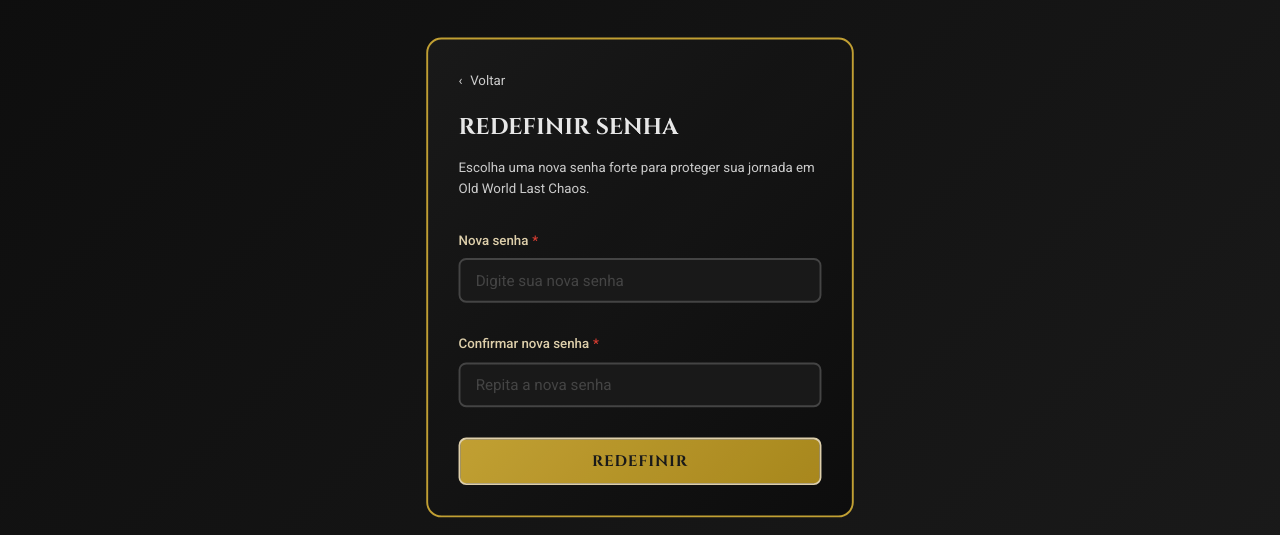
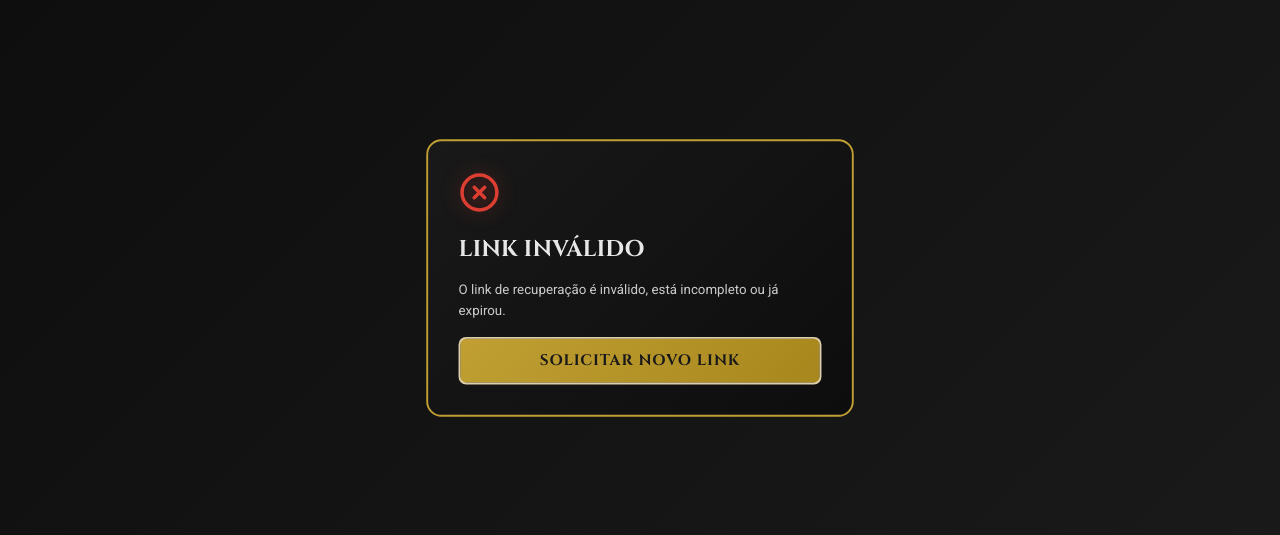
Before and after one commit to jesercaceres/lastchaos_website, a React (Vite) app: page /recovery in a window 1280 px wide. Shown: the part 183-718 px from the top of the page. Built offline with nearby package versions, Linux system fonts and the light colour scheme.

Commit message:
feat: Implement password recovery flow, authentication context, and related UI components.

```diff
--- a/src/features/forgot-password/components/ForgotPasswordForm.tsx
+++ b/src/features/forgot-password/components/ForgotPasswordForm.tsx
@@ -3,6 +3,7 @@ import ReCAPTCHA from 'react-google-recaptcha'
 import styled from 'styled-components'
 import { Link, useNavigate } from 'react-router-dom'
 import { Input, Button, Card, ErrorMessage, SuccessMessage, Captcha } from '../../../shared/components/ui'
+import { api } from '../../../shared/services/api' // 1. Importamos o nosso garçom (Axios)
 
 const StyledCard = styled(Card)`
   max-width: 500px;
@@ -10,7 +11,7 @@ const StyledCard = styled(Card)`
   border: 2px solid ${({ theme }) => theme.colors.gold};
   margin: 0 auto;
   padding: ${({ theme }) => theme.spacing.xl};
-  animation: fadeIn 0.5s ease-out; /* Animação definida no GlobalStyle.ts */
+  animation: fadeIn 0.5s ease-out;
 
   @media (max-width: ${({ theme }) => theme.breakpoints.mobile}) {
     padding: ${({ theme }) => theme.spacing.lg};
@@ -90,32 +91,45 @@ const SuccessIconWrapper = styled.div`
 
 export const ForgotPasswordForm: React.FC = () => {
   const navigate = useNavigate()
-  const [email, setEmail] = useState('')
+
+  const [identifier, setIdentifier] = useState('')
   const [isLoading, setIsLoading] = useState(false)
   const [error, setError] = useState<string | null>(null)
   const [isSubmitted, setIsSubmitted] = useState(false)
+  const [successMessage, setSuccessMessage] = useState('')
+
   const [captchaToken, setCaptchaToken] = useState<string | null>(null)
   const captchaRef = useRef<ReCAPTCHA>(null)
 
   const handleSubmit = async (e: React.FormEvent) => {
     e.preventDefault()
+
+    // Validação básica
+    if (!identifier.trim()) {
+      setError("Por favor, informe o seu E-mail ou ID de Utilizador.")
+      return
+    }
+
     if (!captchaToken) {
       setError("Por favor, resolva o desafio de segurança.")
       return
     }
+
     setError(null)
     setIsLoading(true)
 
     try {
-      // Simulação de API
-      await new Promise(resolve => setTimeout(resolve, 1500))
+      const response = await api.post('/auth/forgot-password', { identifier })
 
-      // Exemplo de erro para teste de reset do captcha
-      if (email === 'erro@gmail.com') throw new Error("Serviço temporariamente indisponível.")
-
+      setSuccessMessage(response.data.message)
       setIsSubmitted(true)
     } catch (err: any) {
-      setError(err.message || 'Erro ao processar solicitação.');
+      if (err.response && err.response.data && err.response.data.message) {
+        setError(err.response.data.message)
+      } else {
+        setError('Erro ao processar solicitação. Tente novamente mais tarde.')
+      }
+
       captchaRef.current?.reset();
       setCaptchaToken(null);
     } finally {
@@ -137,11 +151,12 @@ export const ForgotPasswordForm: React.FC = () => {
           </svg>
         </SuccessIconWrapper>
 
-        <CardTitle>E-MAIL ENVIADO</CardTitle>
+        <CardTitle>SOLICITAÇÃO ENVIADA</CardTitle>
 
         <SuccessMessage>
-          As instruções de recuperação de senha foram enviadas para o endereço
-          <strong> {email}</strong>. Por favor, verifique sua caixa de entrada e siga as orientações.
+          {successMessage}
+          <br /><br />
+          Por favor, verifique a sua caixa de entrada (e a pasta de spam) e siga as orientações.
         </SuccessMessage>
 
         <Button onClick={() => navigate('/login')} fullWidth size="medium">
@@ -157,16 +172,17 @@ export const ForgotPasswordForm: React.FC = () => {
         <BackLink to="/login"><span>‹</span> Voltar</BackLink>
       </TopNav>
 
-      <CardTitle>Redefinir Sua Senha</CardTitle>
-      <CardSubtitle>Insira o endereço de e-mail da sua conta para receber instruções de redefinição.</CardSubtitle>
+      <CardTitle>Recuperar Senha</CardTitle>
+
+      <CardSubtitle>Insira o seu E-mail ou ID de Utilizador da sua conta para receber as instruções de recuperação.</CardSubtitle>
 
       <Form onSubmit={handleSubmit}>
         <Input
-          id="email"
-          label="Endereço de e-mail"
-          type="email"
-          value={email}
-          onChange={e => setEmail(e.target.value)}
+          id="identifier"
+          label="E-mail ou Utilizador"
+          type="text"
+          value={identifier}
+          onChange={e => setIdentifier(e.target.value)}
           required
           disabled={isLoading}
         />
@@ -182,7 +198,7 @@ export const ForgotPasswordForm: React.FC = () => {
         </CaptchaWrapper>
 
         <Button type="submit" fullWidth size="large" disabled={isLoading}>
-          {isLoading ? 'ENVIANDO...' : 'CONTINUAR'}
+          {isLoading ? 'A ENVIAR...' : 'CONTINUAR'}
         </Button>
 
         {error && <ErrorMessage style={{ marginTop: '1.5rem' }}>{error}</ErrorMessage>}
--- a/src/features/recovery-password/RecoveryForm.tsx
+++ b/src/features/recovery-password/RecoveryForm.tsx
@@ -1,7 +1,9 @@
 import React, { useState } from 'react'
 import styled from 'styled-components'
-import { Link, useNavigate } from 'react-router-dom'
+import { Link, useNavigate, useSearchParams } from 'react-router-dom'
 import { Input, Button, Card, ErrorMessage, SuccessMessage } from '../../shared/components/ui'
+import { api } from '../../shared/services/api'
+import { resetPasswordSchema } from '../auth/schemas/resetPassword.schema'
 
 const StyledCard = styled(Card)`
   max-width: 500px;
@@ -11,11 +13,9 @@ const StyledCard = styled(Card)`
   padding: ${({ theme }) => theme.spacing.xl};
   animation: fadeIn 0.5s ease-out;
 
-  /* AJUSTE PARA LAYOUTS LARGE (NOTEBOOKS) */
   @media (max-width: ${({ theme }) => theme.breakpoints.large}) {
     max-width: 450px;
     padding: ${({ theme }) => theme.spacing.lg};
-    /* Escala sutil para caber melhor em telas de menor altura */
     transform: scale(0.95);
     transform-origin: center;
   }
@@ -77,7 +77,7 @@ const CardSubtitle = styled.p`
 const Form = styled.form`
   display: flex;
   flex-direction: column;
-  gap: ${({ theme }) => theme.spacing.xs}; /* Redução do gap interno para layouts compactos */
+  gap: ${({ theme }) => theme.spacing.xs};
 `
 
 const SuccessIconWrapper = styled.div`
@@ -100,35 +100,83 @@ const SuccessIconWrapper = styled.div`
   }
 `
 
+const ErrorIconWrapper = styled(SuccessIconWrapper)`
+  color: ${({ theme }) => theme.colors.error};
+  svg {
+    filter: drop-shadow(0 0 10px rgba(244, 67, 54, 0.4));
+  }
+`
+
 export const RecoveryForm: React.FC = () => {
   const navigate = useNavigate()
+
+  // 3. Capturamos o token e o userId diretamente da URL!
+  const [searchParams] = useSearchParams()
+  const token = searchParams.get('token')
+  const userId = searchParams.get('userId')
+
   const [password, setPassword] = useState('')
   const [confirmPassword, setConfirmPassword] = useState('')
   const [error, setError] = useState<string | null>(null)
   const [isSubmitted, setIsSubmitted] = useState(false)
   const [isLoading, setIsLoading] = useState(false)
 
+  // 4. Se não houver token na URL, barramos o utilizador imediatamente
+  if (!token) {
+    return (
+      <StyledCard>
+        <ErrorIconWrapper>
+          <svg viewBox="0 0 24 24" fill="none" stroke="currentColor" strokeWidth="2" strokeLinecap="round" strokeLinejoin="round">
+            <circle cx="12" cy="12" r="10"></circle>
+            <line x1="15" y1="9" x2="9" y2="15"></line>
+            <line x1="9" y1="9" x2="15" y2="15"></line>
+          </svg>
+        </ErrorIconWrapper>
+        <CardTitle>LINK INVÁLIDO</CardTitle>
+        <CardSubtitle style={{ marginBottom: '1rem' }}>
+          O link de recuperação é inválido, está incompleto ou já expirou.
+        </CardSubtitle>
+        <Button onClick={() => navigate('/forgot-password')} fullWidth size="medium">
+          SOLICITAR NOVO LINK
+        </Button>
+      </StyledCard>
+    )
+  }
+
   const handleSubmit = async (e: React.FormEvent) => {
     e.preventDefault()
     setError(null)
 
-    if (password.length < 6) {
-      setError("A senha deve conter pelo menos 6 caracteres.")
-      return
-    }
+    // Validamos usando o nosso Zod Schema
+    const validation = resetPasswordSchema.safeParse({
+      token,
+      newPassword: password,
+      confirmPassword: confirmPassword
+    });
 
-    if (password !== confirmPassword) {
-      setError("As senhas digitadas não coincidem.")
-      return
+    if (!validation.success) {
+      // Pega o primeiro erro encontrado e exibe
+      setError(validation.error.issues[0].message);
+      return;
     }
 
     setIsLoading(true)
 
     try {
-      await new Promise(resolve => setTimeout(resolve, 2000))
+      // 5. Enviamos a nova senha e o token para a nossa cozinha (Back-end)
+      await api.post('/auth/reset-password', {
+        token,
+        newPassword: password
+      })
+
       setIsSubmitted(true)
     } catch (err: any) {
-      setError(err.message || 'Erro ao processar sua solicitação.');
+      // 6. Se o token expirou (passou dos 15 minutos) ou for falso, o back-end avisa!
+      if (err.response && err.response.data && err.response.data.message) {
+        setError(err.response.data.message)
+      } else {
+        setError('Ocorreu um erro inesperado. Tente solicitar um novo link.')
+      }
     } finally {
       setIsLoading(false)
     }
@@ -147,7 +195,7 @@ export const RecoveryForm: React.FC = () => {
         <CardTitle>SENHA ALTERADA</CardTitle>
 
         <SuccessMessage>
-          Sua senha foi redefinida com sucesso! Você já pode utilizar suas novas credenciais para acessar sua conta.
+          A sua senha foi redefinida com sucesso! Já pode utilizar as suas novas credenciais para acessar sua conta.
         </SuccessMessage>
 
         <Button onClick={() => navigate('/login')} fullWidth size="large">
@@ -163,7 +211,11 @@ export const RecoveryForm: React.FC = () => {
         <BackLink to="/login"><span>‹</span> Voltar</BackLink>
       </TopNav>
       <CardTitle>REDEFINIR SENHA</CardTitle>
-      <CardSubtitle>Escolha uma nova senha forte para proteger sua jornada em Old World Last Chaos.</CardSubtitle>
+
+      {/* Mostramos o nome do utilizador para ele ter certeza de que está a alterar a conta certa! */}
+      <CardSubtitle>
+        Escolha uma nova senha forte para proteger a conta <strong>{userId}</strong>.
+      </CardSubtitle>
 
       <Form onSubmit={handleSubmit}>
         <Input
@@ -187,16 +239,15 @@ export const RecoveryForm: React.FC = () => {
           required
           disabled={isLoading}
         />
-
+          {error && (
+          <div style={{ marginBottom: '1rem' }}>
+            <ErrorMessage>{error}</ErrorMessage>
+          </div>
+        )}
         <Button type="submit" fullWidth size="medium" disabled={isLoading}>
           {isLoading ? 'ENVIANDO...' : 'REDEFINIR'}
         </Button>
 
-        {error && (
-          <div style={{ marginTop: '1.5rem' }}>
-            <ErrorMessage>{error}</ErrorMessage>
-          </div>
-        )}
       </Form>
     </StyledCard>
   )
--- a/src/pages/Login.tsx
+++ b/src/pages/Login.tsx
@@ -208,6 +208,8 @@ const handleSubmit = async (e: FormEvent<HTMLFormElement>) => {
       // 2. Apague aquele localStorage.setItem manual e chame o Gerente!
       // O seu backend devolve: token e user (com userCode, userId, email)
       signIn(response.data.token, response.data.user);
+      console.log(response.data.user)
+      console.log(response.data.token)
 
       setIsLoading(false)
       navigate('/')
--- a/src/shared/components/layout/UserMenu.tsx
+++ b/src/shared/components/layout/UserMenu.tsx
@@ -234,7 +234,7 @@ export const UserMenu: React.FC = () => {
         <UserCardContainer onClick={() => setMenuOpen(!menuOpen)}>
           <AvatarCircle />
           <UserInfo>
-            <UserName>{user.userId || 'ArthurusMMO'}</UserName>
+            <UserName>{user.userId}</UserName>
           </UserInfo>
 
           <DropdownIcon isOpen={menuOpen} viewBox="0 0 24 24">
@@ -248,7 +248,7 @@ export const UserMenu: React.FC = () => {
           </DropdownItem>
 
           <DropdownItem className="logout" onClick={signOut}>
-            <span style={{ fontSize: '1.1rem' }}>🚪</span> Sair da Conta
+            <span style={{ fontSize: '1.1rem' }}></span> Sair da Conta
           </DropdownItem>
         </DropdownMenu>
       </div>
--- a/src/shared/contexts/AuthContext.tsx
+++ b/src/shared/contexts/AuthContext.tsx
@@ -3,7 +3,7 @@ import React, { createContext, useState, useEffect, useContext } from 'react';
 interface User {
   userId: string;
   email?: string;
-  userCode: number; // Obrigatório para o futuro (ex: buscar avatar)
+  userCode: number;
 }
 
 interface AuthContextData {
```
Also changed, not shown: src/features/auth/schemas/forgotPassword.schema.ts (added, +7 -0 lines), src/features/auth/schemas/resetPassword.schema.ts (added, +17 -0 lines).
